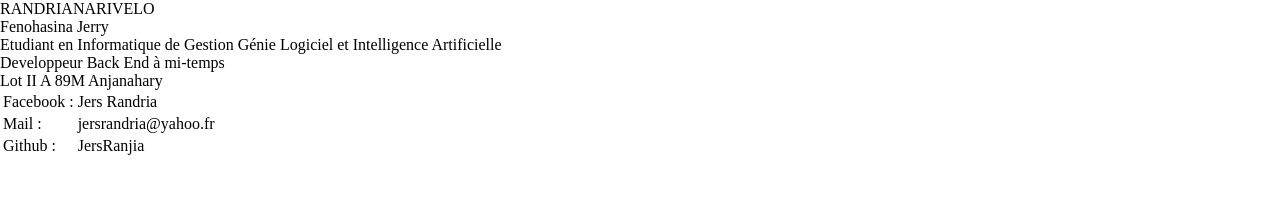
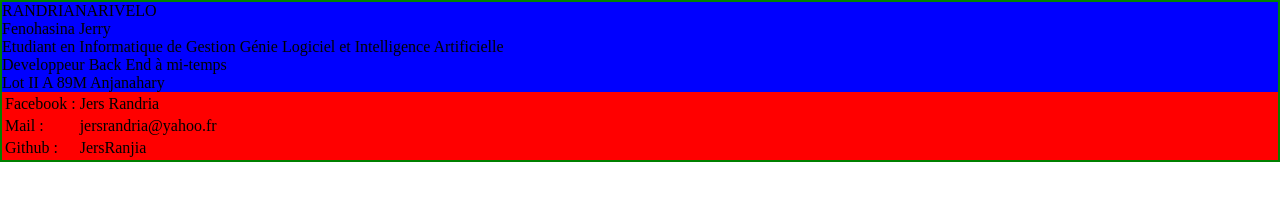
Before and after one commit to JersRanjia/html-css-js-visit_card, a plain HTML site: page index.html in a window 1280 px wide. Drawn offline with Linux system fonts and the light colour scheme.

Commit message:
Mise en évidence des containers

```diff
--- a/index.html
+++ b/index.html
@@ -8,6 +8,8 @@
 </head>
 
 <body>
+
+    <div id="big-container">
 
         <div id="face">
             <p>RANDRIANARIVELO</p>
@@ -38,6 +40,9 @@
             </table>
         </div>
 
+    </div>
+
+
 </body>
 
 </html>
--- a/zesta.css
+++ b/zesta.css
@@ -1,3 +1,15 @@
 * {
     margin:0;
 }
+
+#big-container {
+    border: green solid 2px;
+}
+
+#face {
+    background: blue;
+}
+
+#back {
+    background: red;
+}
```
Lines whose indentation alone changed are shown as unchanged.
